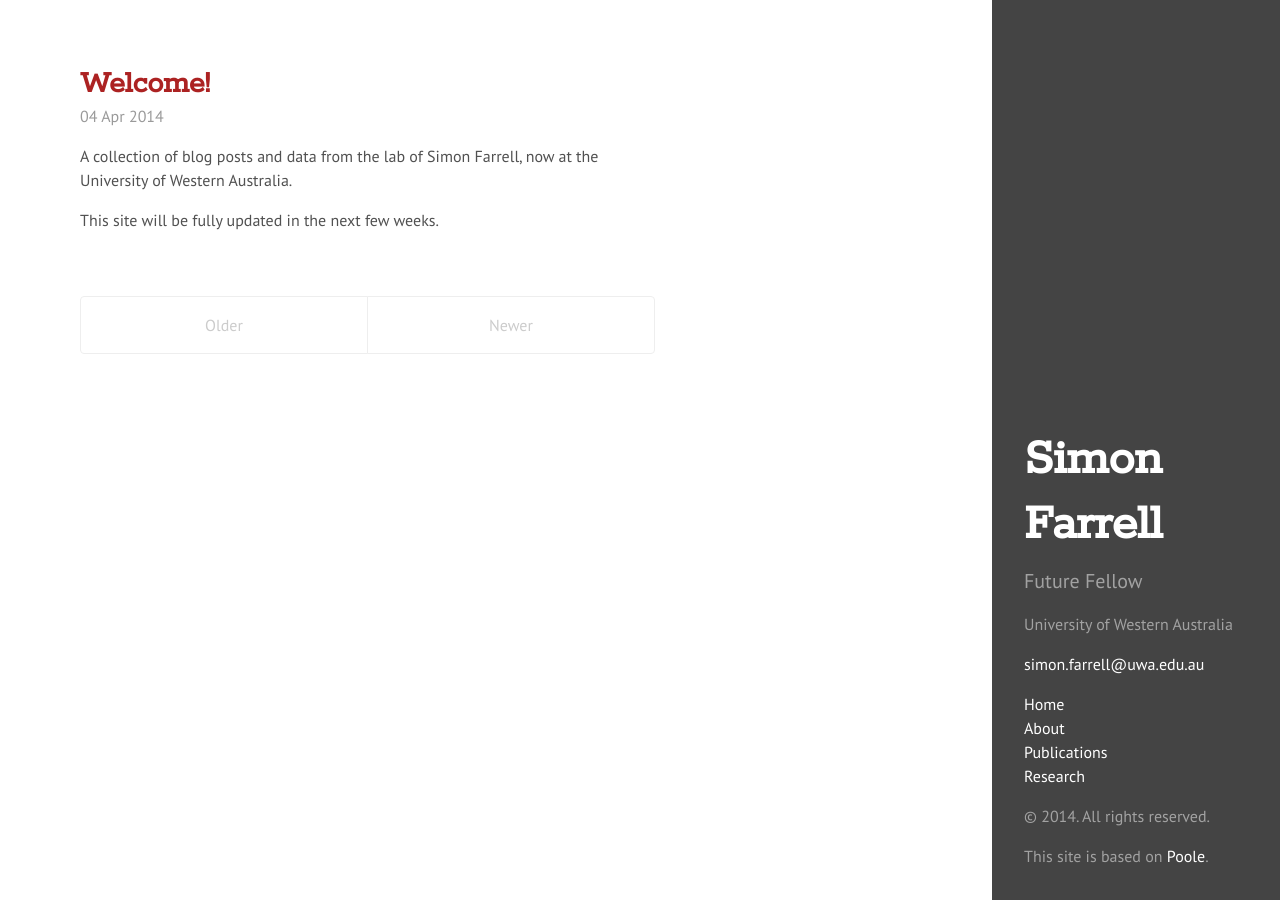
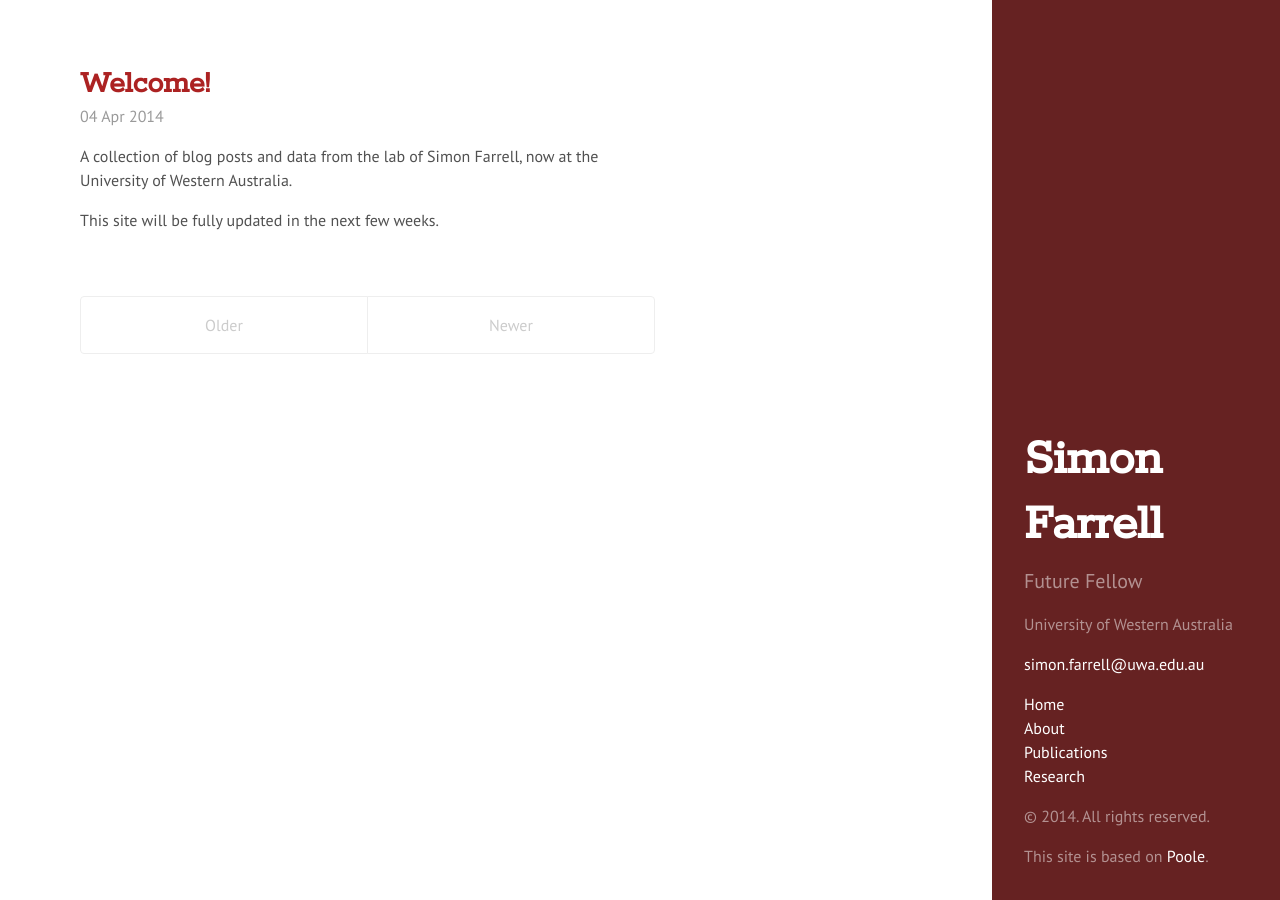
Before and after one commit to psy-farrell/psy-farrell.github.io, a Jekyll site: the page built from index.html, in a window 1280 px wide. Built offline with Jekyll 4.4.1, drawn with Linux system fonts in a browser that asks for light colours; Markdown is read by kramdown in place of the engine named in the settings; the list of posts is cut into pages by our own code.

Commit message:
colour changes

```diff
--- a/public/css/hyde.css
+++ b/public/css/hyde.css
@@ -263,7 +263,9 @@ a.sidebar-nav-item:focus {
 
 /* Simon 1 */
 .theme-base-s1 .sidebar {
-  background-color: #444444;
+  /*background: linear-gradient(to top, rgb(0,40,0),rgb(0,0,40));*/
+    /* W3C */
+  background-color: #662222;
 }
 .theme-base-s1 .content a,
 .theme-base-s1 .related-posts li a:hover {
```
Also changed, not shown: 3 other files.
